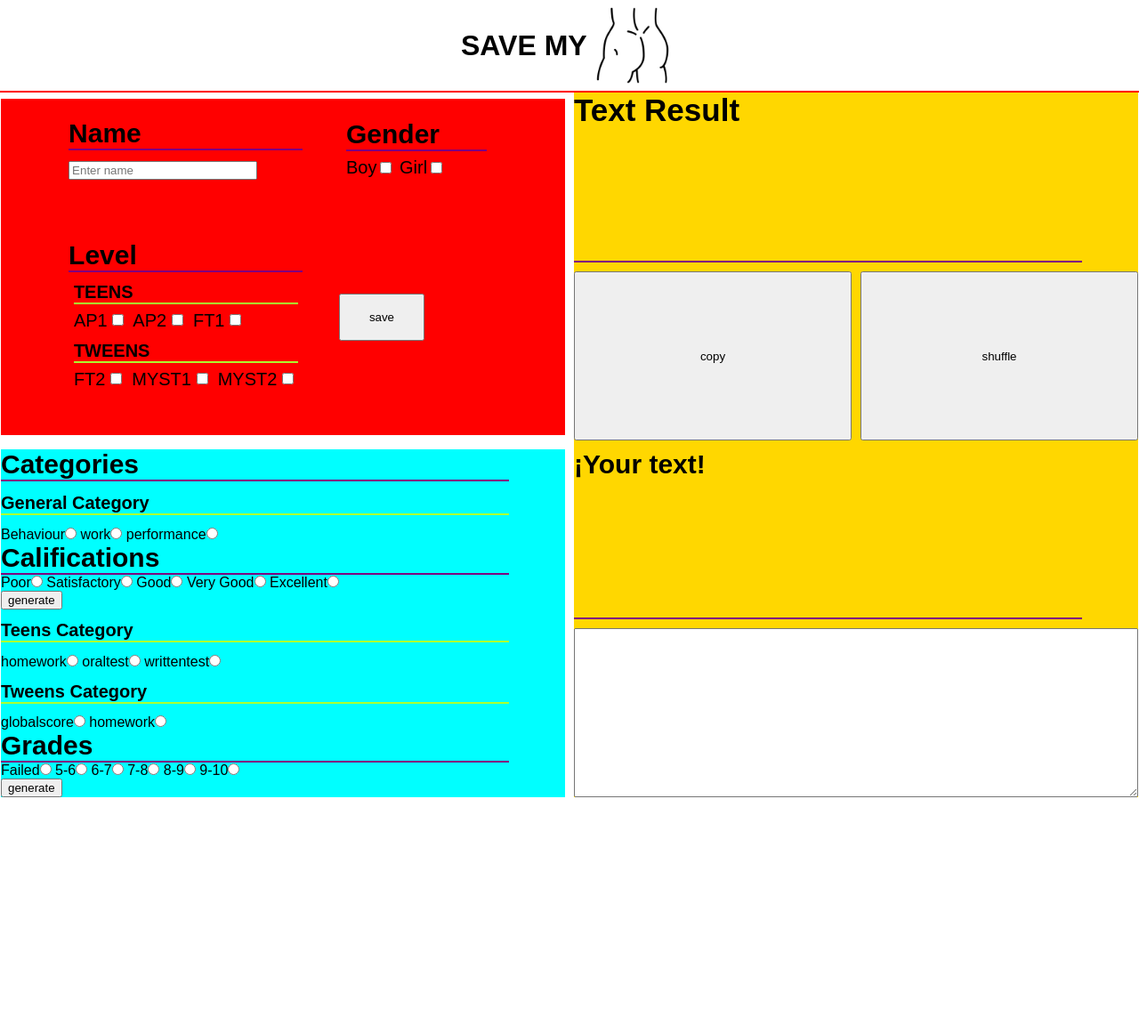
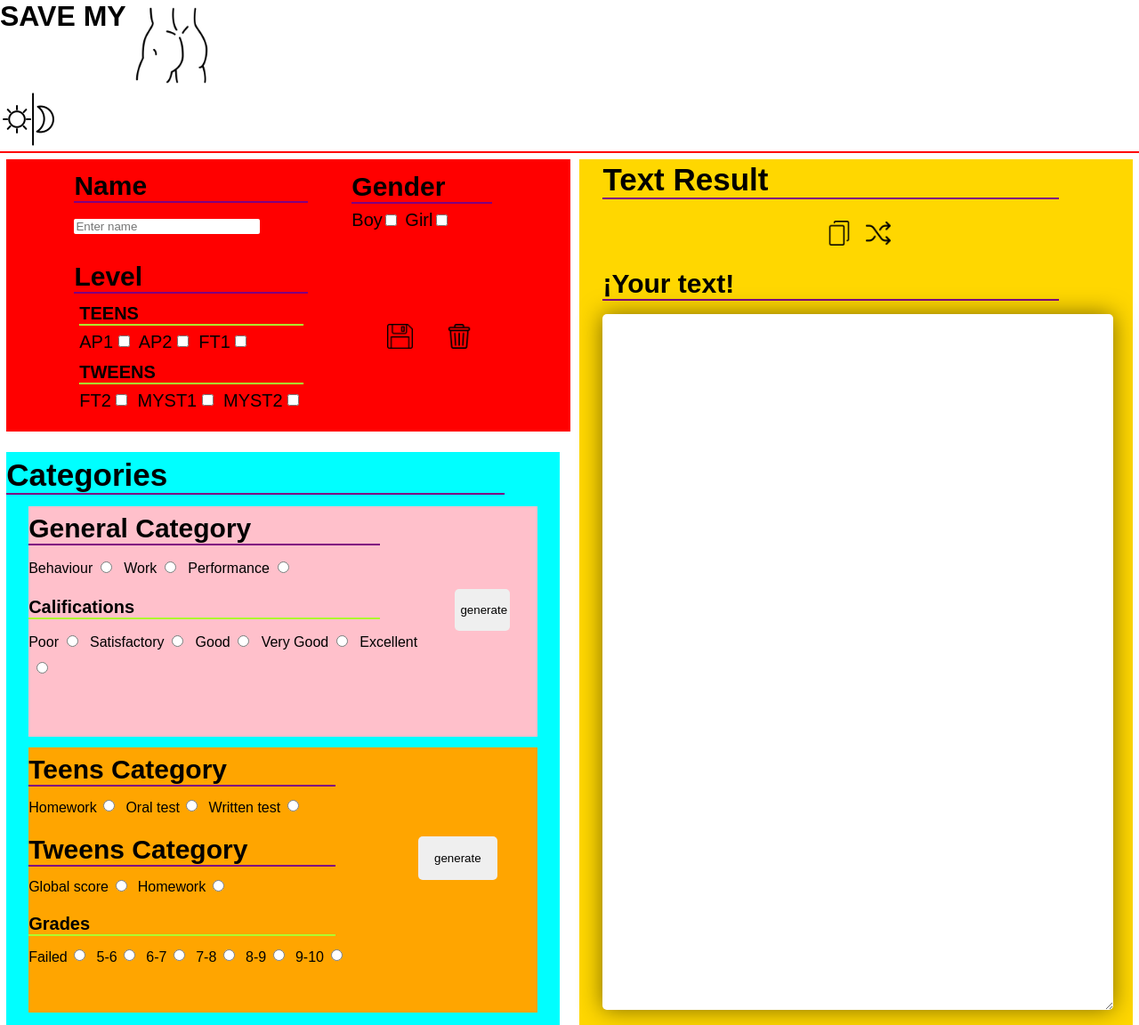
Before and after one commit to NuriaLiano/save-my-ass, a plain HTML site: page index.html in a window 1280 px wide. Shown: the whole page at 89% size. Before the commit the page ends 896 px from the top, so only its background shows below. Drawn offline with Linux system fonts and the light colour scheme.

Commit message:
add img and css 90 percent

```diff
--- a/index.html
+++ b/index.html
@@ -12,8 +12,13 @@
 
 <body>
     <header>
+        <div class="maintitle">
             <h1>SAVE MY</h1>
             <img src="img/butt.png" alt="">
+        </div>
+        <div class="darkmode">
+            <img src="img/dark_mode.png" alt="">
+        </div>
     </header>
     <section>
         <div class="mainbox">
@@ -45,55 +50,83 @@
                     </div>
                 </div>
             </div>
-            <input type="button" class="btnmainbox" value="save">
+            <div class="btns">
+                <img src="img/save.png" alt="save button">
+                <img src="img/clear.png" alt="clear button">
+            </div>
+            <!-- <input type="button" class="btnmainbox" value="save"> -->
         </div>
         <div class="secondbox">
-            <div class="categories">
-                <h3 class="title">Categories</h3>
+            <h2 class="supertitle">Categories</h2>
             <div class="generalCat">
-                    <h4 class="subtitle">General Category</h4> <!--tiene que haber texto para cada categoria-->
-                    <label for="behaviour">Behaviour</label><input type="radio" name="gencat" id="behaviour" value="behaviour">
-                    <label for="work">work</label><input type="radio" name="gencat" id="work" value="work">
-                    <label for="performance">performance</label><input type="radio" name="gencat" id="performance" value="performance">
+                <div class="cat">
+                    <h3 class="title">General Category</h3> <!--tiene que haber texto para cada categoria-->
+                    <label for="behaviour">Behaviour</label><input type="radio" name="gencat" id="behaviour"
+                        value="behaviour">
+                    <label for="work">Work</label><input type="radio" name="gencat" id="work" value="work">
+                    <label for="performance">Performance</label><input type="radio" name="gencat" id="performance"
+                        value="performance">
+                </div>
                 <div class="calification">
-                        <h5 class="title">Califications</h5>
+                    <h4 class="subtitle">Califications</h4>
                     <label for="poor">Poor</label><input type="radio" name="cal" id="poor" value="Poor">
-                        <label for="satisfactory">Satisfactory</label><input type="radio" name="cal" id="satisfactory" value="satisfactory">
+                    <label for="satisfactory">Satisfactory</label><input type="radio" name="cal" id="satisfactory"
+                        value="satisfactory">
                     <label for="good">Good</label><input type="radio" name="cal" id="good" value="good">
-                        <label for="verygood">Very Good</label><input type="radio" name="cal" id="verygood" value="verygood">
-                        <label for="excellent">Excellent</label><input type="radio" name="cal" id="excellent" value="excellent">
+                    <label for="verygood">Very Good</label><input type="radio" name="cal" id="verygood"
+                        value="verygood">
+                    <label for="excellent">Excellent</label><input type="radio" name="cal" id="excellent"
+                        value="excellent">
                 </div>
+                <div class="btngenerate">
+                   <input type="button" class="btngenerate" value="generate">
                 </div>
-                <input type="button" value="generate">
+
+            </div>
+            <div class="specificCat">
                 <div class="teensCat">
-                    <h4 class="subtitle">Teens Category</h4>
-                    <label for="homework">homework</label><input type="radio" name="teenscat" id="homework" value="homework">
-                    <label for="oraltest">oraltest</label><input type="radio" name="teenscat" id="oraltest" value="oraltest">
-                    <label for="writtentest">writtentest</label><input type="radio" name="teenscat" id="writtentest" value="writtentest">
+                    <h3 class="title">Teens Category</h3>
+                    <label for="homework">Homework</label><input type="radio" name="teenscat" id="homework"
+                        value="homework">
+                    <label for="oraltest">Oral test</label><input type="radio" name="teenscat" id="oraltest"
+                        value="oraltest">
+                    <label for="writtentest">Written test</label><input type="radio" name="teenscat" id="writtentest"
+                        value="writtentest">
                 </div>
                 <div class="tweensCat">
-                    <h4 class="subtitle">Tweens Category</h4>
-                    <label for="globalscore">globalscore</label><input type="radio" name="tweenscat" id="globalscore" value="globalscore">
-                    <label for="homework">homework</label><input type="radio" name="tweenscat" id="homework" value="homework">
+                    <h3 class="title">Tweens Category</h3>
+                    <label for="globalscore">Global score</label><input type="radio" name="tweenscat" id="globalscore"
+                        value="globalscore">
+                    <label for="homework">Homework</label><input type="radio" name="tweenscat" id="homework"
+                        value="homework">
                 </div>
                 <div class="grades">
-                    <h3 class="title">Grades</h5>
+                    <h4 class="subtitle">Grades</h4>
                     <label for="failed">Failed</label><input type="radio" name="grades" id="failed" value="failed">
                     <label for="pass">5-6</label><input type="radio" name="grades" id="pass" value="pass">
                     <label for="good">6-7</label><input type="radio" name="grades" id="good" value="good">
                     <label for="verygood">7-8</label><input type="radio" name="grades" id="verygood" value="verygood">
-                    <label for="excellent">8-9</label><input type="radio" name="grades" id="excellent" value="excellent">
-                    <label for="superexcellent">9-10</label><input type="radio" name="grades" id="superexcellent" value="superexcellent">
+                    <label for="excellent">8-9</label><input type="radio" name="grades" id="excellent"
+                        value="excellent">
+                    <label for="superexcellent">9-10</label><input type="radio" name="grades" id="superexcellent"
+                        value="superexcellent">
                 </div>
+                <div class="btngentext2">
+                   <input type="button" class="btngentext2" value="generate">
                 </div>
-            <input type="button" value="generate">
+
+            </div>
         </div>
         <div class="thirdbox">
             <h2 class="supertitle">Text Result</h2>
-            <input type="button" class="btncopy" value="copy">
-            <input type="button" class="btnshuffle" value="shuffle">
+            <div class="btncopy">
+                <img src="img/copy.png" alt="copy button">
+            </div>
+            <div class="btnshuffle">
+                <img src="img/shuffle.png" alt="shuffle button">
+            </div>
             <h3 class="title">¡Your text!</h3>
-            <textarea name="" id="" cols="30" rows="10"></textarea>
+            <textarea name="" id="" cols="30" rows="10" readonly></textarea>
         </div>
     </section>
     <footer></footer>
--- a/main.css
+++ b/main.css
@@ -9,12 +9,14 @@
     font-size: 35px;
     border-bottom: 2px solid purple;
     width: 90%;
+    margin: 1% 0;
 }
 
 .title{
     font-size: 30px;
     border-bottom: 2px solid purple;
     width: 90%;
+    margin: 2% 0;
 }
 
 .subtitle{
@@ -29,9 +31,22 @@
 /******** HEADER ********/
 header{
     display: flex;
+    flex-direction: column;
     justify-content: center;
     align-items: center;
     border-bottom: 2px solid red;
+}
+.maintitle{
+    display: flex;
+    width: 100%;
+
+}
+
+.darkmode{
+    width: 100%;
+}
+.darkmode img{
+    width: 5%;
 }
 header img{
     width: 8%;
@@ -42,7 +57,7 @@ section{
     margin: 0 1px;
     display: grid;
     grid-template-columns: repeat(2, 1fr);
-    grid-template-rows: repeat(2, 1fr);
+    grid-template-rows: 0.5 repeat(1, 1fr);
     grid-column-gap: 10px;
     grid-row-gap: 10px;
 }
@@ -51,7 +66,7 @@ section{
 
 .mainbox{
     grid-area: 1 / 1 / 2 / 2;
-    margin: 1% 0;
+    margin: 1%;
     background-color: red;
     display: grid;
     grid-template-columns: 50% 30%;
@@ -63,6 +78,7 @@ section{
 .inputname, .gender, .group{
     margin: 4%;
 }
+
 .inputname label{
     width: 40%;
 }
@@ -70,6 +86,8 @@ section{
     margin-top: 4%;
     width: 70%;
     margin-left: auto;
+    border: none;
+    border-radius: 2px;
 }
 
 .gen, .teens, .tweens{
@@ -80,14 +98,23 @@ section{
     margin: 2% 2%;
 }
 
+.btns{
+    width: 100%;
+    display: flex;
+    justify-content: center;
+    align-items: center;
+    gap: 20%;
+}
+.btns img{
+    width: 15%;
+}
+
 .students{
     margin: 2%;
 }
 
-.btnmainbox{
-    width: 50%;
-    height: 20%;
-}
+
+
 
 /***************************/
 
@@ -96,6 +123,72 @@ section{
 .secondbox{
     grid-area: 2 / 1 / 3 / 2;
     background-color: aqua;
+    margin: 1%;
+    display: grid;
+    grid-template-columns: repeat(1, 1fr);
+    grid-template-rows: 0.2fr repeat(2, 0.4fr);
+}
+
+.generalCat{
+    background-color: pink;
+    display: grid;
+    grid-template-columns: 1fr 0,2fr;
+    grid-template-rows: 0.2fr repeat(2, 0.5fr);
+    grid-column-gap: 10px;
+    grid-row-gap: 10px;
+}
+
+.cat{
+    grid-area: 1/1/2/2;
+}
+.calification{
+    grid-area: 2/1/3/2;
+}
+
+.btngenerate{
+    grid-area: 1/2/3/3;
+}
+
+
+.specificCat{
+    background-color: orange;
+    display: grid;
+    grid-template-columns: 1fr 0,2fr;
+    grid-template-rows: 0.2fr repeat(3, 0.5fr);
+    grid-column-gap: 10px;
+    grid-row-gap: 10px;
+}
+
+.teensCat{
+    grid-area: 1/1/2/2;
+}
+.tweenCat{
+    grid-area: 2/1/3/2;
+}
+.grades{
+    grid-area: 3/1/4/2;
+}
+.btngentext2, .btngenerate{
+    grid-area: 1/2/4/3;
+    border: none;
+    border-radius: 5px;
+    display: flex;
+    justify-content: center;
+    align-items: center;
+}
+.btngentext2 input, .btngenerate input{
+    border: none;
+    border-radius: 5px;
+    width: 50%;
+    height: 20%;
+}
+
+
+.generalCat, .specificCat{
+    margin: 1% 4% ;
+}
+.cat input, .calification input, .teensCat input, .tweensCat input, .grades input{
+    margin: 2% 2%;
 }
 
 /***************************/
@@ -105,11 +198,16 @@ section{
 .thirdbox{
     grid-area: 1 / 2 / 3 / 3;
     background-color: gold;
+    margin: 1%;
     display: grid;
-    grid-template-columns: repeat(2, 1fr);
-    grid-template-rows: repeat(4, 1fr);
+    grid-template-columns: 45% 45%;
+    grid-template-rows: 5% 5% 5% 80%;
+    /* grid-template-columns: repeat(2, 1fr);
+    grid-template-rows: repeat(4, 1fr); */
     grid-column-gap: 10px;
     grid-row-gap: 10px;
+    justify-content: center;
+    align-items: center;
 }
 
 .thirdbox h2{
@@ -118,17 +216,51 @@ section{
 
 .btncopy{
     grid-area: 2 / 1 / 3 / 2;
+    width: 100%;
+    display: flex;
+    align-items:flex-end;
+    justify-content:flex-end;
+    margin-right: 2%;
 }
+.btncopy img{
+    width: 10%;
+}
+.btncopy img:hover{
+    background-color: yellowgreen;
+    border-radius: 5px;
+    transition: 0.5s;
+    box-shadow: 0 0 26px rgba(0,0,0, 0.7);
+}
+
 .btnshuffle{
     grid-area: 2 / 2 / 3 / 3;
+    width: 100%;
+    display: flex;
+    align-items:flex-start;
+    justify-content:flex-start;
+    margin-left: 2%;
 }
+.btnshuffle img{
+    width: 10%;
+}
+.btnshuffle img:hover{
+    background-color: yellowgreen;
+    border-radius: 5px;
+    transition: 0.5s;
+    box-shadow: 0 0 26px rgba(0,0,0, 0.7);
+}
+
 .thirdbox h3{
     grid-area: 3 / 1 / 4 / 3;
 }
 
 .thirdbox textarea{
     grid-area: 4 / 1 / 5 / 3;
+    width: 100%;
+    height: 100%;
+    border: none;
+    border-radius: 5px;
+    box-shadow: 0 0 26px rgba(0,0,0, 0.5);
 }
 
-
 /***************************/
```
Also changed, not shown: img/clear.png (added), img/copy.png (added), img/dark_mode.png (added), img/save.png (added), img/shuffle.png (added). Lines whose indentation alone changed are shown as unchanged.
